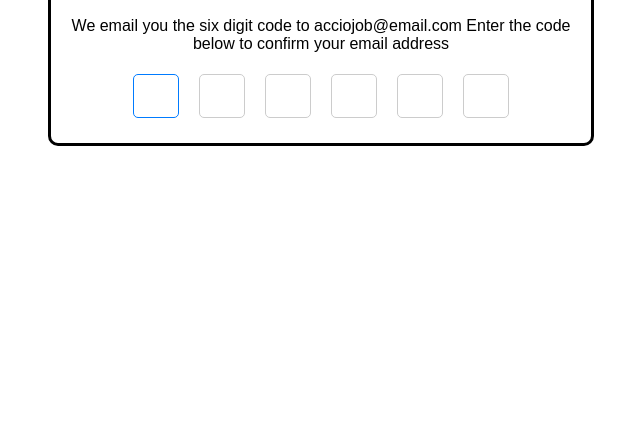
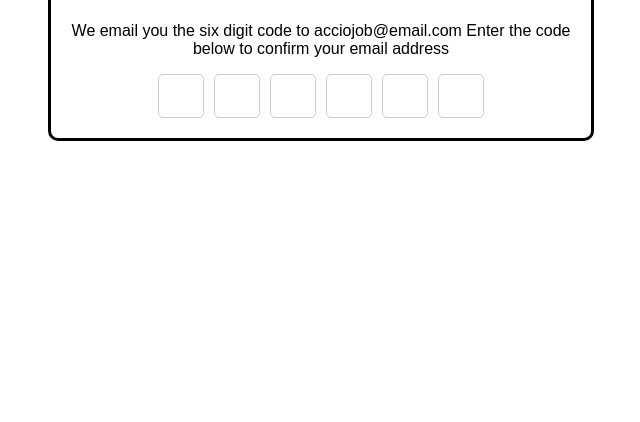
Before and after one commit to acciojob/OTP-Jef-king, a website: page main.html in a window 1280 px wide. Shown: the part 378-800 px from the top of the page, without its empty margins (319-959 px from the left). Drawn offline with Linux system fonts and the light colour scheme.

Commit message:
created a submission

```diff
--- a/main.html
+++ b/main.html
@@ -12,12 +12,12 @@
 		<h1 id='verification_heading'>Verify Your Account</h1>
 		<p id='verification_subtext'>We email you the six digit code to acciojob@email.com Enter the code below to confirm your email address</p>
 		<span class="code-container">
-            <input class="code" type="text" maxlength="1" autofocus>
-            <input class="code" type="text" maxlength="1">
-            <input class="code" type="text" maxlength="1">
-            <input class="code" type="text" maxlength="1">
-            <input class="code" type="text" maxlength="1">
-            <input class="code" type="text" maxlength="1">
+            <input id='code-1' class="code" type="text" maxlength="1">
+            <input id='code-2' class="code" type="text" maxlength="1">
+            <input id='code-3' class="code" type="text" maxlength="1">
+            <input id='code-4' class="code" type="text" maxlength="1">
+            <input id='code-5' class="code" type="text" maxlength="1">
+            <input id='code-6' class="code" type="text" maxlength="1">
         </span>
 	</div>
     <script type="text/javascript" src="./script.js">
--- a/styles.css
+++ b/styles.css
@@ -1,7 +1,4 @@
-body{
-	display:flex;
-	justify-content:center;
-}
+
 div{
 	border:3px solid black;
 	padding: 20px;
@@ -11,13 +8,6 @@ div{
 	text-align:center;
 	justify-content:center;
 	border-radius: 10px;
-}
-input{
-	width:30px;
-	height:30px;
-	margin:5px;
-	justify-content:center;
-	text-align:center;
 }
 span{
 	display:flex;
```
